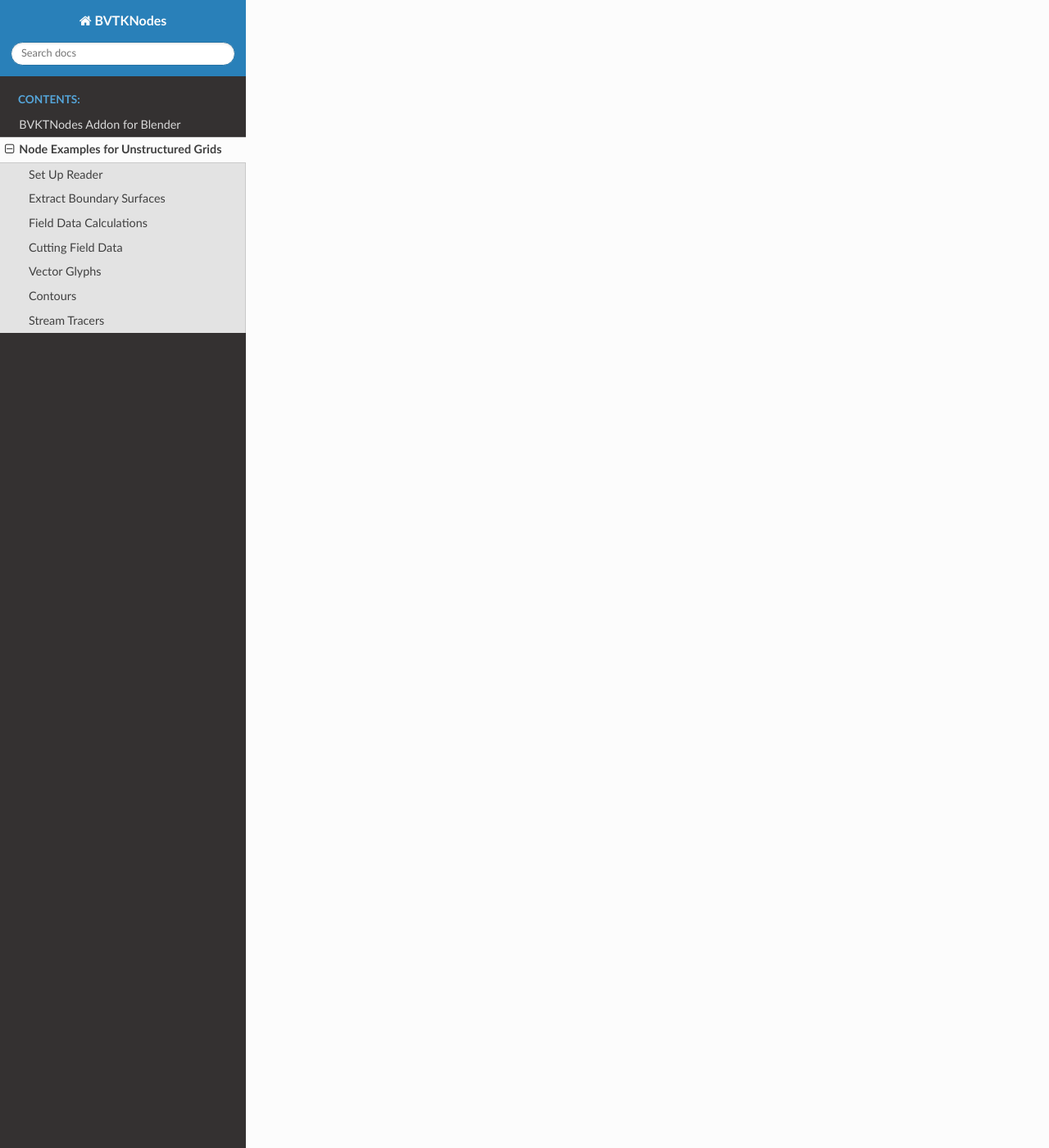
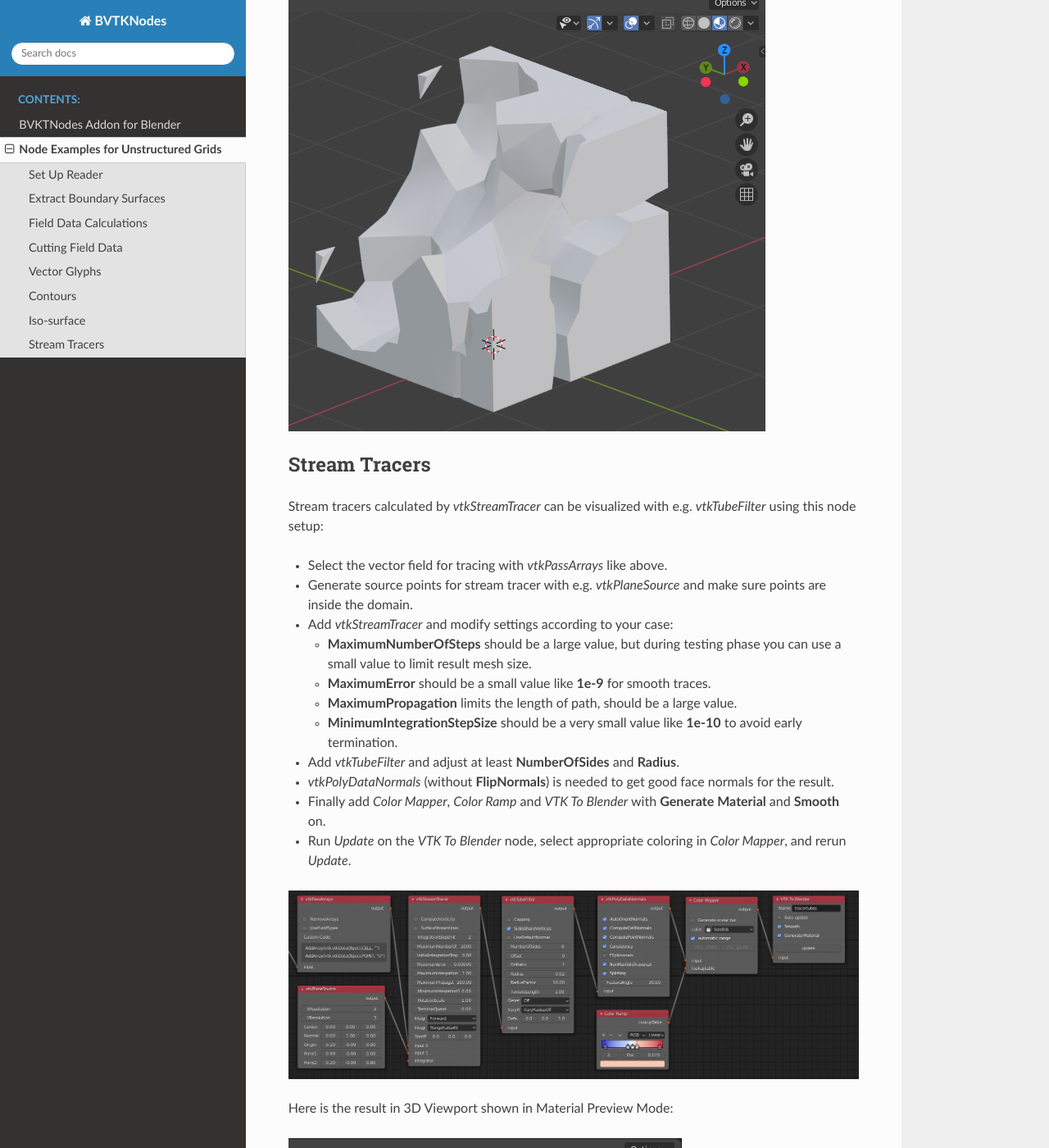
Before and after one commit to simboden/BVtkNodes, a Sphinx documentation site: the page built from docs/ug_nodes.rst, in a window 1280 px wide and 1400 px high, scrolled down 7584 px. Shown: the whole window at 82% size. Built offline with Sphinx 7.4.7 and the Read the Docs theme 2.0.0, drawn with Linux system fonts in a browser that asks for light colours; some of the changed text lies outside the part shown.

Commit message:
Added contours, isosurface and stream tracer UG examples to docs

```diff
--- a/docs/ug_nodes.rst
+++ b/docs/ug_nodes.rst
@@ -159,10 +153,78 @@
 Contours
 --------
 
-TODO
+Contours can be generated with *vtkContourFilter*:
+
+* First add *vtkPassArrays* to select array data to be operated on
+* Add *vtkContourFilter*, and add wanted contour values by pressing
+  the plus icon and then input three values: 0.017, 0.02, 0.023.
+  Disable **GenerateTriangles** to retain polyhedrons.
+* **Optional:** Add *vtkGeometryFilter* and modify minimum values if you
+  want to test first to get only a small part of a large domain.
+* Add *Color Mapper*, *Color Ramp* and *VTK To Blender* nodes. In *VTK
+  To Blender* node, select both **Generate Material** and **Smooth**
+  to get smoothened face normals.
+
+.. note::
+
+   Some nodes require use of *vtkPassArrays*, *vtkAssignAttribute*
+   or a node specific function to activate arrays to operate on, even
+   if there is only one array in input. To use *vtkAssignAttribute*,
+   you need to add Custom Code like
+   ``Assign("p", vtk.vtkDataSetAttributes.SCALARS, vtk.vtkAssignAttribute.POINT_DATA)``)
+
+.. image:: images/ug_contour_nodesetup.png
+
+Here is the result in 3D Viewport shown in Material Preview Mode:
+
+.. image:: images/ug_contour_result.png
+
+Iso-surface
+-----------
+
+A closed iso-surface (a contour with no holes in surface, e.g. for
+volumetric rendering) can be achieved by clipping with a value with this
+approach using *vtkClipDataSet*, *vtkDataSetRegionSurfaceFilter* and
+*vtkPolyDataNormals* (to get consistent face normals):
+
+.. image:: images/ug_isosurface_nodesetup.png
+
+Here is the result in 3D Viewport shown in Material Preview Mode:
+
+.. image:: images/ug_isosurface_result.png
 
 
 Stream Tracers
 --------------
 
-TODO
+Stream tracers calculated by *vtkStreamTracer* can be visualized with
+e.g. *vtkTubeFilter* using this node setup:
+
+* Select the vector field for tracing with *vtkPassArrays* like above.
+* Generate source points for stream tracer with e.g. *vtkPlaneSource*
+  and make sure points are inside the domain.
+* Add *vtkStreamTracer* and modify settings according to your case:
+
+  * **MaximumNumberOfSteps** should be a large value, but during
+    testing phase you can use a small value to limit result mesh size.
+  * **MaximumError** should be a small value like **1e-9** for smooth
+    traces.
+  * **MaximumPropagation** limits the length of path, should be a
+    large value.
+  * **MinimumIntegrationStepSize** should be a very small value like
+    **1e-10** to avoid early termination.
+
+* Add *vtkTubeFilter* and adjust at least **NumberOfSides** and
+  **Radius**.
+* *vtkPolyDataNormals* (without **FlipNormals**) is needed to get good
+  face normals for the result.
+* Finally add *Color Mapper*, *Color Ramp* and *VTK To Blender* with
+  **Generate Material** and **Smooth** on.
+* Run *Update* on the *VTK To Blender* node, select appropriate
+  coloring in *Color Mapper*, and rerun *Update*.
+
+.. image:: images/ug_stream_tracers_nodesetup.png
+
+Here is the result in 3D Viewport shown in Material Preview Mode:
+
+.. image:: images/ug_stream_tracers_result.png
```
Also changed, not shown: other parts of docs/ug_nodes.rst (+0 -6 lines), docs/images/ug_contour_nodesetup.png (added), docs/images/ug_contour_result.png (added), docs/images/ug_isosurface_nodesetup.png (added), docs/images/ug_isosurface_result.png (added), docs/images/ug_stream_tracers_nodesetup.png (added), docs/images/ug_stream_tracers_result.png (added).
